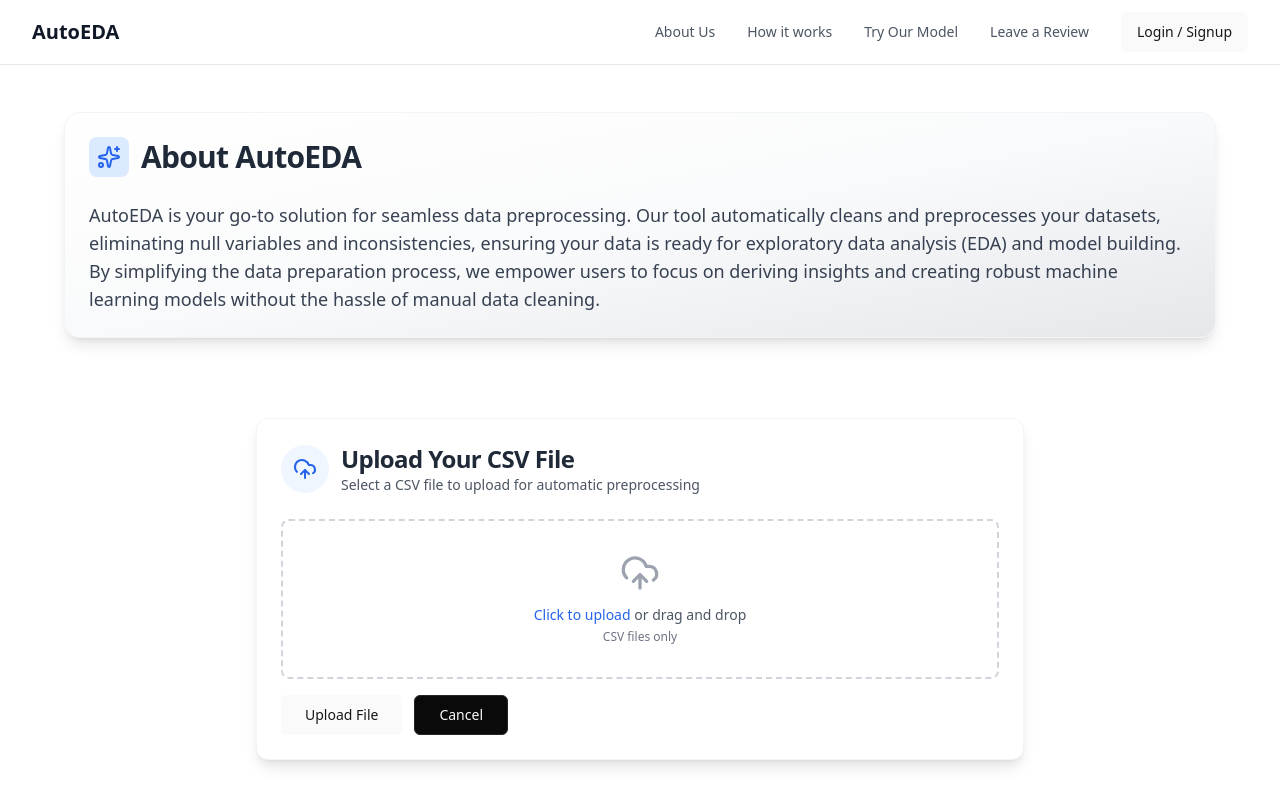
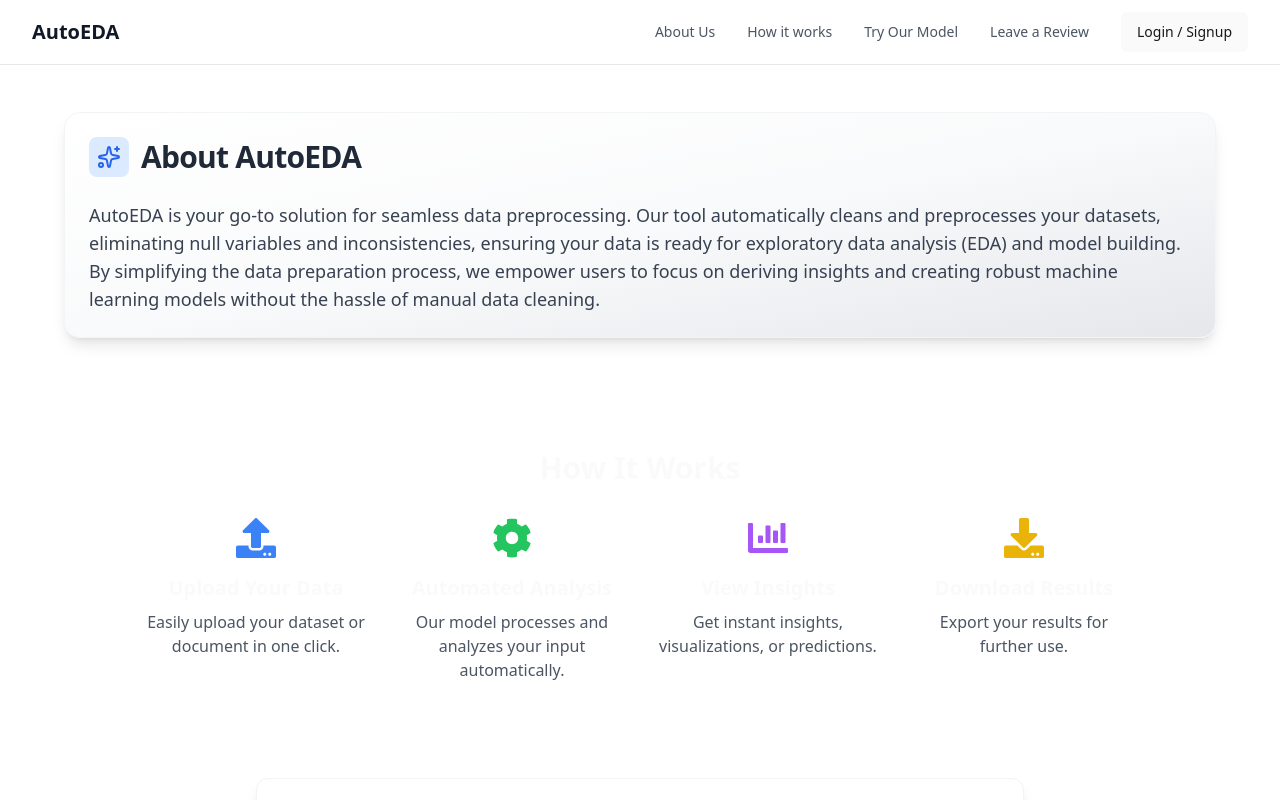
Before and after one commit to vagabond-0/AutoEDA-Automated-Data-Preprocessing-Toolkit, a React (Vite) app in the folder frontend/: page / in a window 1280 px wide. Shown: the top 800 px of the page. Built offline with nearby package versions, Linux system fonts and the light colour scheme.

Commit message:
feat: add How It Works section with smooth scroll and icons

```diff
--- a/frontend/package.json
+++ b/frontend/package.json
@@ -18,6 +18,7 @@
     "react": "^19.1.0",
     "react-dom": "^19.1.0",
     "react-hook-form": "^7.57.0",
+    "react-icons": "^5.5.0",
     "react-router-dom": "^7.6.2",
     "react-scroll": "^1.9.3",
     "sonner": "^2.0.5",
--- a/frontend/src/components/Home.jsx
+++ b/frontend/src/components/Home.jsx
@@ -1,16 +1,20 @@
 import React from 'react';
 import About from './About';
+import HowItWorks from './HowItWorks';
 import FileUpload from './FileUpload';
 import Navbar from './Navbar';
 import Contact from './Contact';
 
-const Home = () => {
+export default function Home() {
   return (
     <div className="relative w-full min-h-screen flex flex-col bg-white">
       <Navbar />
       <div className="pt-16">
         <section id="about">
           <About />
+        </section>
+        <section id="how-it-works">
+          <HowItWorks />
         </section>
         <section id="upload">
           <FileUpload />
@@ -21,6 +25,4 @@ const Home = () => {
       </div>
     </div>
   );
-};
-
-export default Home;
+}
--- /dev/null
+++ b/frontend/src/components/HowItWorks.jsx
@@ -0,0 +1,43 @@
+import { FaUpload, FaCog, FaChartBar, FaDownload } from "react-icons/fa";
+
+const steps = [
+  {
+    icon: <FaUpload className="h-10 w-10 text-blue-500" />,
+    title: "Upload Your Data",
+    desc: "Easily upload your dataset or document in one click.",
+  },
+  {
+    icon: <FaCog className="h-10 w-10 text-green-500" />,
+    title: "Automated Analysis",
+    desc: "Our model processes and analyzes your input automatically.",
+  },
+  {
+    icon: <FaChartBar className="h-10 w-10 text-purple-500" />,
+    title: "View Insights",
+    desc: "Get instant insights, visualizations, or predictions.",
+  },
+  {
+    icon: <FaDownload className="h-10 w-10 text-yellow-500" />,
+    title: "Download Results",
+    desc: "Export your results for further use.",
+  },
+];
+
+export default function HowItWorks() {
+  return (
+    <section id="how-it-works" className="bg-white py-16">
+      <div className="max-w-5xl mx-auto px-4">
+        <h2 className="text-3xl font-bold mb-8 text-center">How It Works</h2>
+        <div className="grid grid-cols-1 md:grid-cols-4 gap-8">
+          {steps.map((step, idx) => (
+            <div key={idx} className="flex flex-col items-center text-center">
+              {step.icon}
+              <h3 className="mt-4 text-xl font-semibold">{step.title}</h3>
+              <p className="mt-2 text-gray-600">{step.desc}</p>
+            </div>
+          ))}
+        </div>
+      </div>
+    </section>
+  );
+}
--- a/frontend/src/components/Navbar.jsx
+++ b/frontend/src/components/Navbar.jsx
@@ -1,5 +1,5 @@
 import { useState } from 'react';
-import { Link as ScrollLink } from 'react-scroll';
+import { Link as ScrollLink, Link } from 'react-scroll';
 import { useNavigate } from 'react-router-dom';
 import { Menu, X } from 'lucide-react';
 import { Button } from './ui/button';
@@ -35,7 +35,7 @@ const Navbar = () => {
                   to={item.to}
                   spy={true}
                   smooth={true}
-                  offset={-64}
+                  offset={-70}
                   duration={500}
                   className="text-gray-600 hover:text-gray-900 cursor-pointer text-sm font-medium transition-colors"
                 >
@@ -80,7 +80,7 @@ const Navbar = () => {
                 to={item.to}
                 spy={true}
                 smooth={true}
-                offset={-64}
+                offset={-70}
                 duration={500}
                 className="block rounded-md px-3 py-2 text-base font-medium text-gray-600 hover:bg-gray-50 hover:text-gray-900 cursor-pointer"
                 onClick={toggleMenu}
@@ -106,3 +106,12 @@ const Navbar = () => {
 };
 
 export default Navbar;
+<Link
+  to="how-it-works"
+  smooth={true}
+  duration={500}
+  offset={-70} // adjust if you have a fixed navbar
+  className="cursor-pointer px-4 py-2 hover:text-blue-600"
+>
+  How It Works
+</Link>
```
Also changed, not shown: 1 other file (tests, documents, lock files or other folders).
